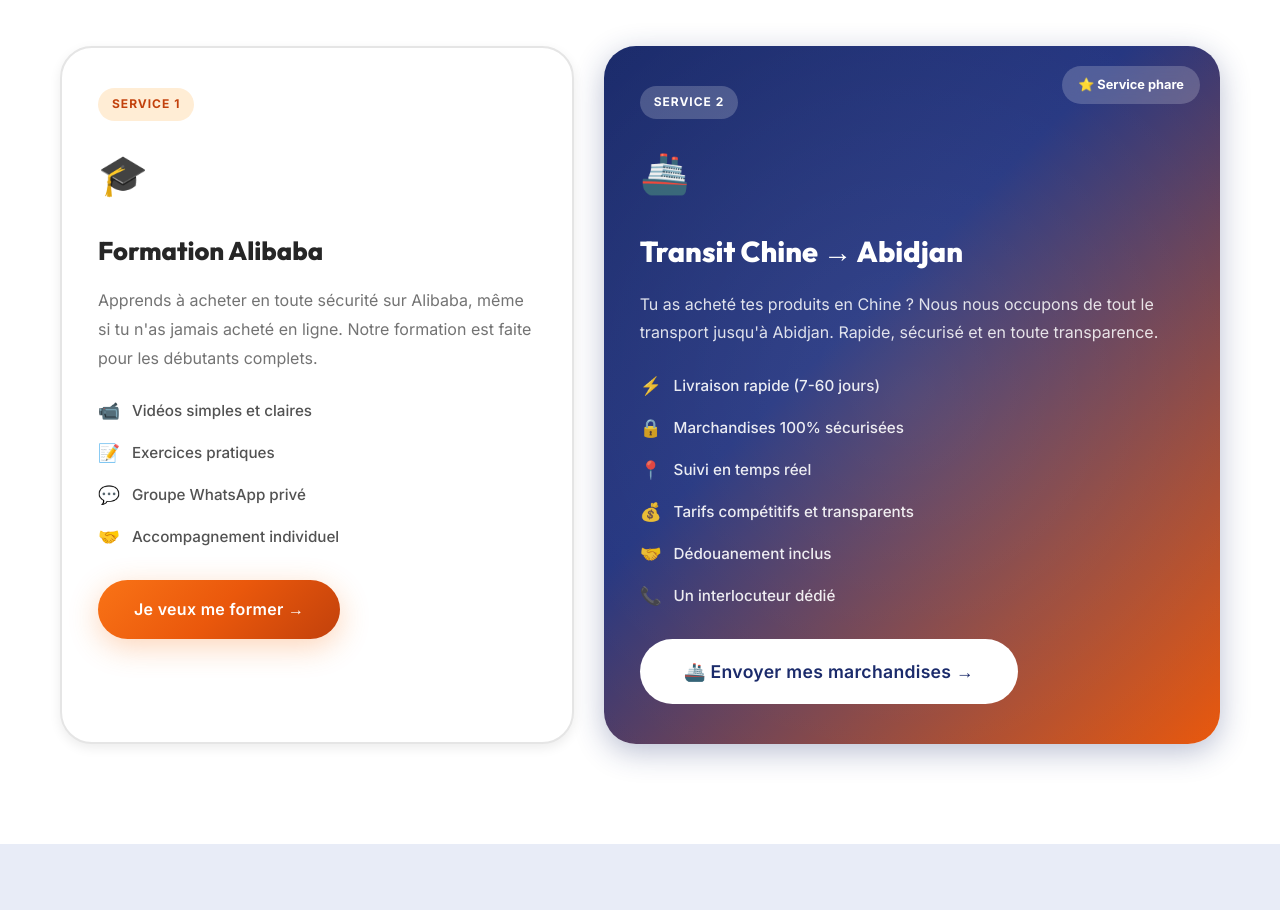
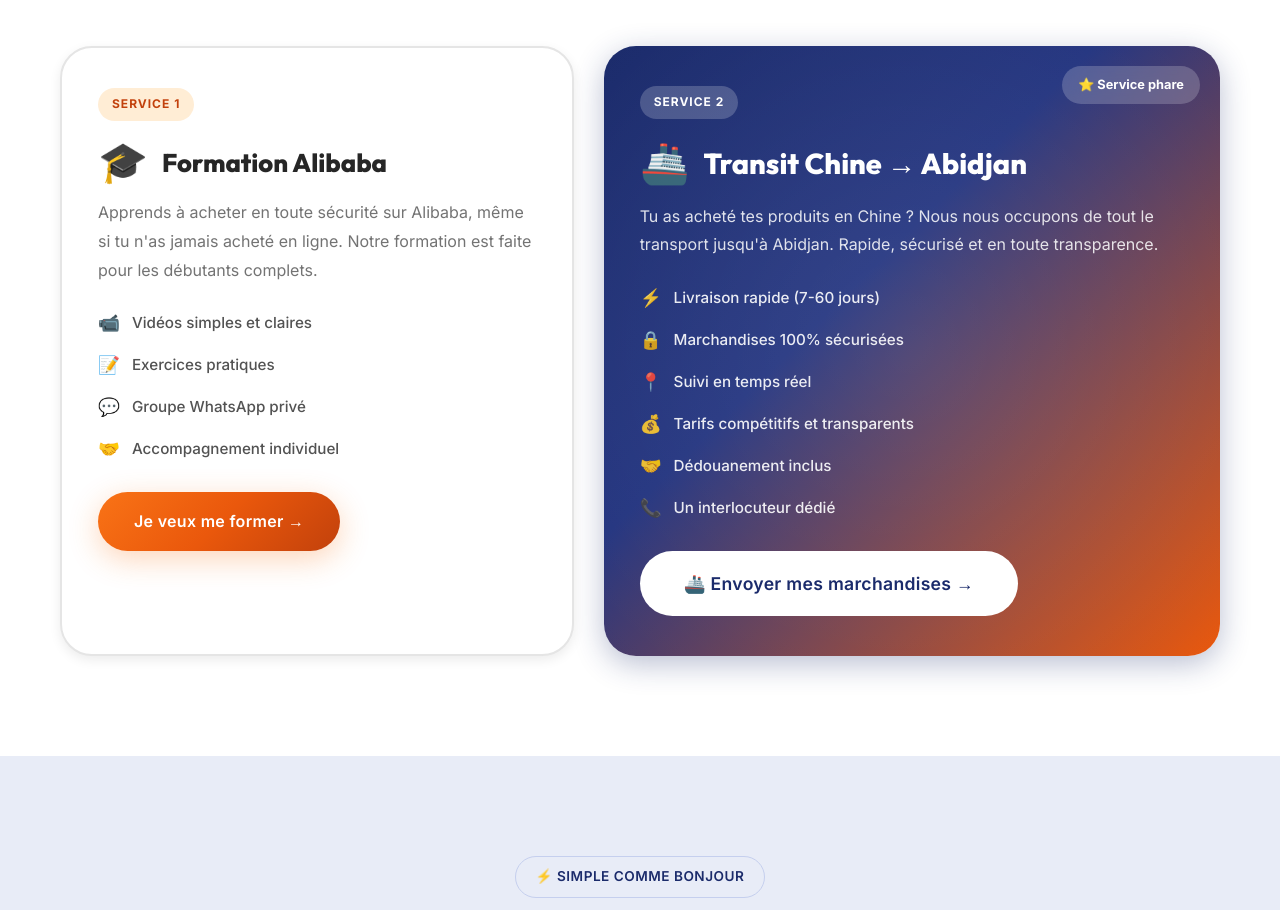
Before and after one commit to Armeldehe/alibabasansarnaque, a plain HTML site: page index.html in a window 1280 px wide. Shown: the part 2940-3850 px from the top of the page. Drawn offline with Linux system fonts and the light colour scheme.

Commit message:
Fix: icone et titre services alignes sur la meme ligne

```diff
--- a/index.html
+++ b/index.html
@@ -242,8 +242,10 @@
         <!-- SERVICE 1: Formation -->
         <div class="service-card formation reveal">
           <span class="service-badge">Service 1</span>
-          <div class="service-icon" aria-hidden="true">🎓</div>
-          <h3>Formation Alibaba</h3>
+          <div class="service-title-row">
+            <div class="service-icon" aria-hidden="true">🎓</div>
+            <h3>Formation Alibaba</h3>
+          </div>
           <p>
             Apprends à acheter en toute sécurité sur Alibaba, même si tu n'as jamais acheté en ligne. Notre formation est faite pour les débutants complets.
           </p>
@@ -274,8 +276,10 @@
         <div class="service-card transit reveal">
           <span class="star-badge">⭐ Service phare</span>
           <span class="service-badge">Service 2</span>
-          <div class="service-icon" aria-hidden="true">🚢</div>
-          <h3>Transit Chine → Abidjan</h3>
+          <div class="service-title-row">
+            <div class="service-icon" aria-hidden="true">🚢</div>
+            <h3>Transit Chine → Abidjan</h3>
+          </div>
           <p>
             Tu as acheté tes produits en Chine ? Nous nous occupons de tout le transport jusqu'à Abidjan. Rapide, sécurisé et en toute transparence.
           </p>
--- a/styles.css
+++ b/styles.css
@@ -1073,19 +1073,27 @@
   color: var(--white);
 }
 
-.service-card .service-icon {
+.service-card .service-title-row {
+  display: flex;
+  align-items: center;
+  gap: 14px;
+  margin-bottom: 14px;
+}
+
+.service-card .service-title-row .service-icon {
   font-size: 2.5rem;
-  margin-bottom: 20px;
-}
-
-.service-card h3 {
+  line-height: 1;
+  flex-shrink: 0;
+}
+
+.service-card .service-title-row h3 {
   font-family: var(--font-heading);
   font-size: 1.6rem;
   font-weight: 800;
-  margin-bottom: 14px;
-}
-
-.service-card.transit h3 {
+  margin: 0;
+}
+
+.service-card.transit .service-title-row h3 {
   font-size: 1.8rem;
 }
 
@@ -2471,11 +2479,11 @@
     padding: 32px 24px;
   }
 
-  .service-card h3 {
+  .service-card .service-title-row h3 {
     font-size: 1.4rem;
   }
 
-  .service-card.transit h3 {
+  .service-card.transit .service-title-row h3 {
     font-size: 1.5rem;
   }
 
```
